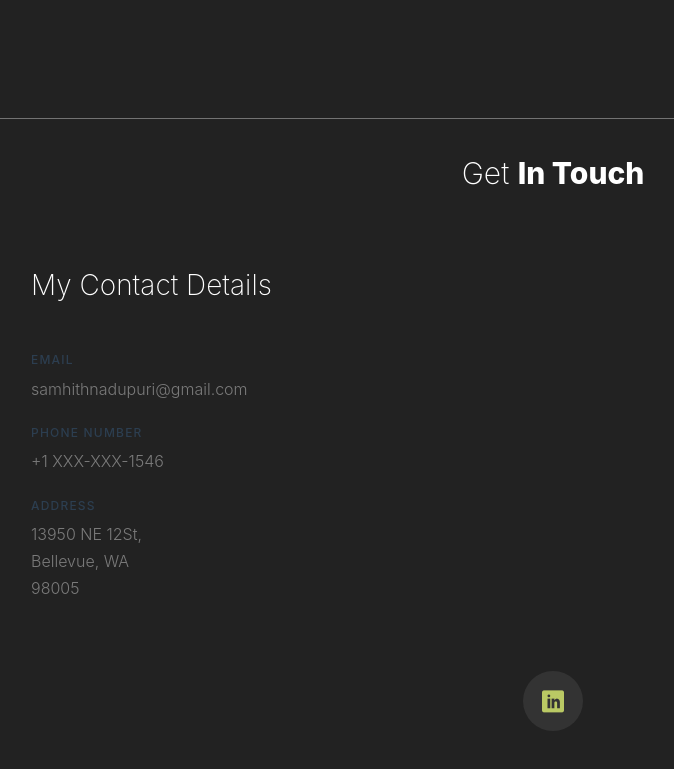
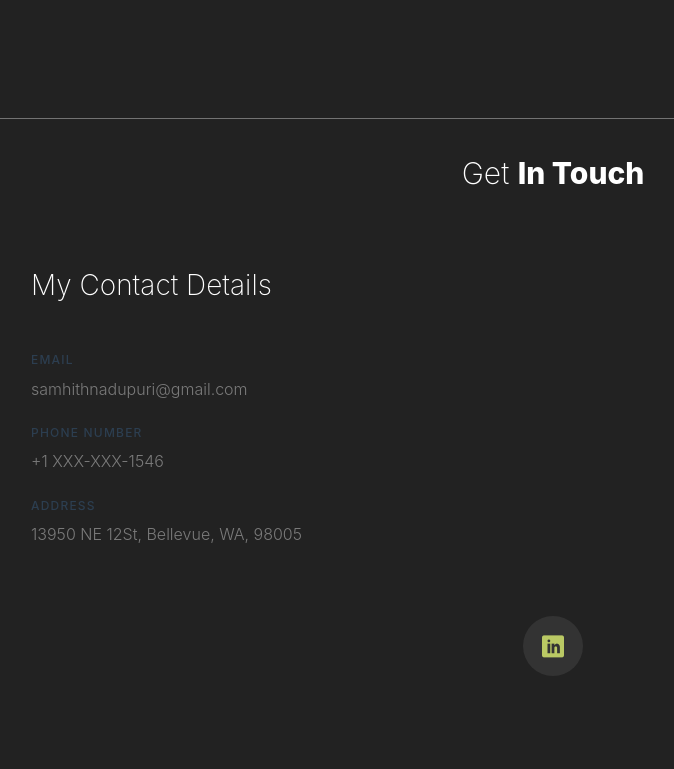
Before and after one commit to NSKSAMHITH/samhith-portfolio, a plain HTML site: page index.html in a window 1280 px wide. Shown: the part 4985-5754 px from the top of the page, without its empty margins (87-761 px from the left). Drawn offline with nearby package versions, Linux system fonts and the light colour scheme; files whose address does not match are found by name.

Commit message:
[fix]update address style

```diff
--- a/index.html
+++ b/index.html
@@ -404,9 +404,7 @@
 						</li>
 						<li>
 							<span class="text-uppercase">Address</span>
-							13950 NE 12St,<br>
-							Bellevue, WA<br>
-							98005<br>
+							13950 NE 12St, Bellevue, WA, 98005<br>
 						</li>
 					</ul>
 				</div>
```
Also changed, not shown: 1 other file.
